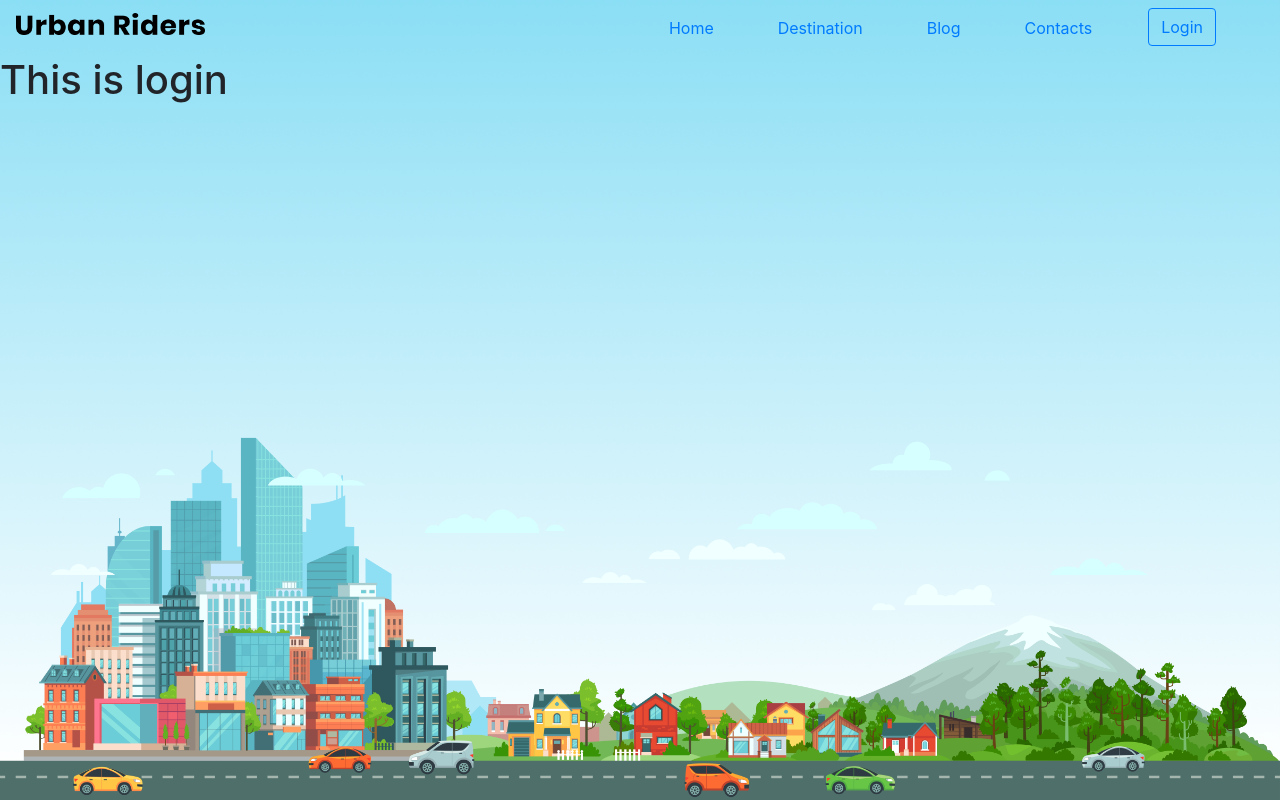
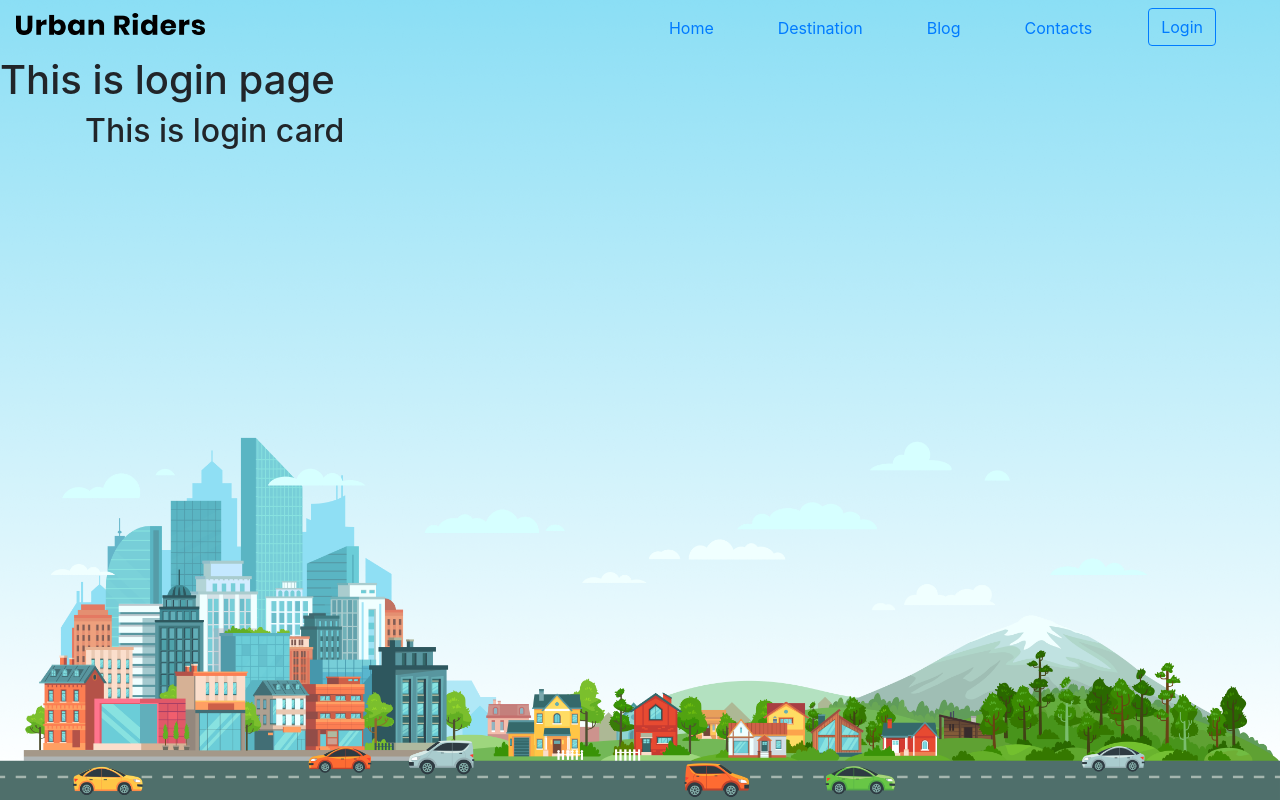
Before and after one commit to Samin1615088/dhaka-city-mass-transportation-portal-9, a React (Create React App) app: page /login in a window 1280 px wide. Built offline with nearby package versions, Linux system fonts and the light colour scheme.

Commit message:
react hook from is added

```diff
--- a/package.json
+++ b/package.json
@@ -10,6 +10,7 @@
     "react": "^17.0.1",
     "react-bootstrap": "^1.5.2",
     "react-dom": "^17.0.1",
+    "react-hook-form": "^6.15.4",
     "react-router-dom": "^5.2.0",
     "react-scripts": "4.0.3",
     "web-vitals": "^1.1.1"
--- a/src/components/Login/Login.js
+++ b/src/components/Login/Login.js
@@ -1,9 +1,11 @@
 import React from 'react';
+import LoginForm from './LoginForm/LoginForm';
 
 const login = () => {
     return (
         <div>
-           <h1>This is login</h1>
+           <h1>This is login page</h1>
+           <LoginForm/>
         </div>
     );
 };
--- /dev/null
+++ b/src/components/Login/LoginForm/LoginForm.js
@@ -0,0 +1,14 @@
+import React from 'react';
+import { Button, Container, Form } from 'react-bootstrap';
+import './LoginForm.css';
+
+const LoginForm = () => {
+    return (
+        <Container>
+
+        <h2>This is login card</h2>
+        </Container>
+    );
+};
+
+export default LoginForm;
```
Also changed, not shown: src/components/Login/LoginForm/LoginForm.css (added), 1 other file (tests, documents, lock files or other folders).
